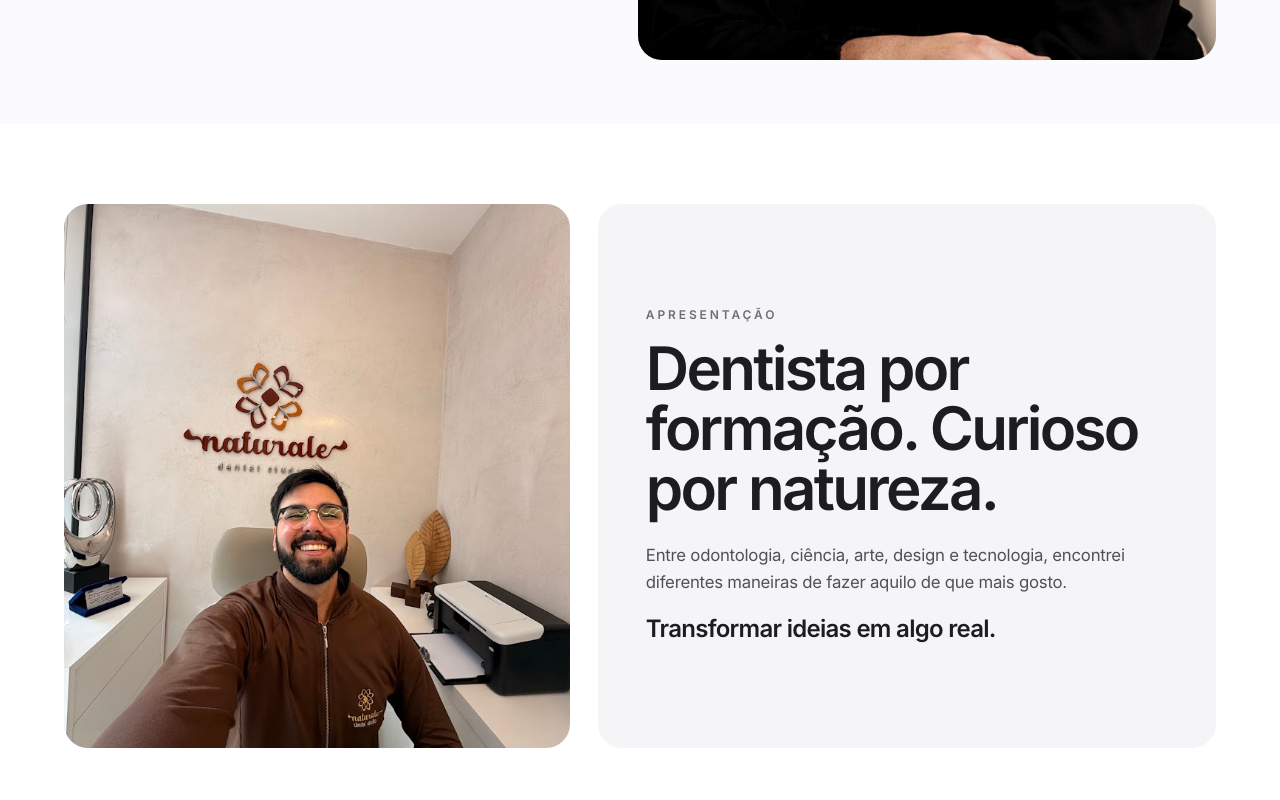
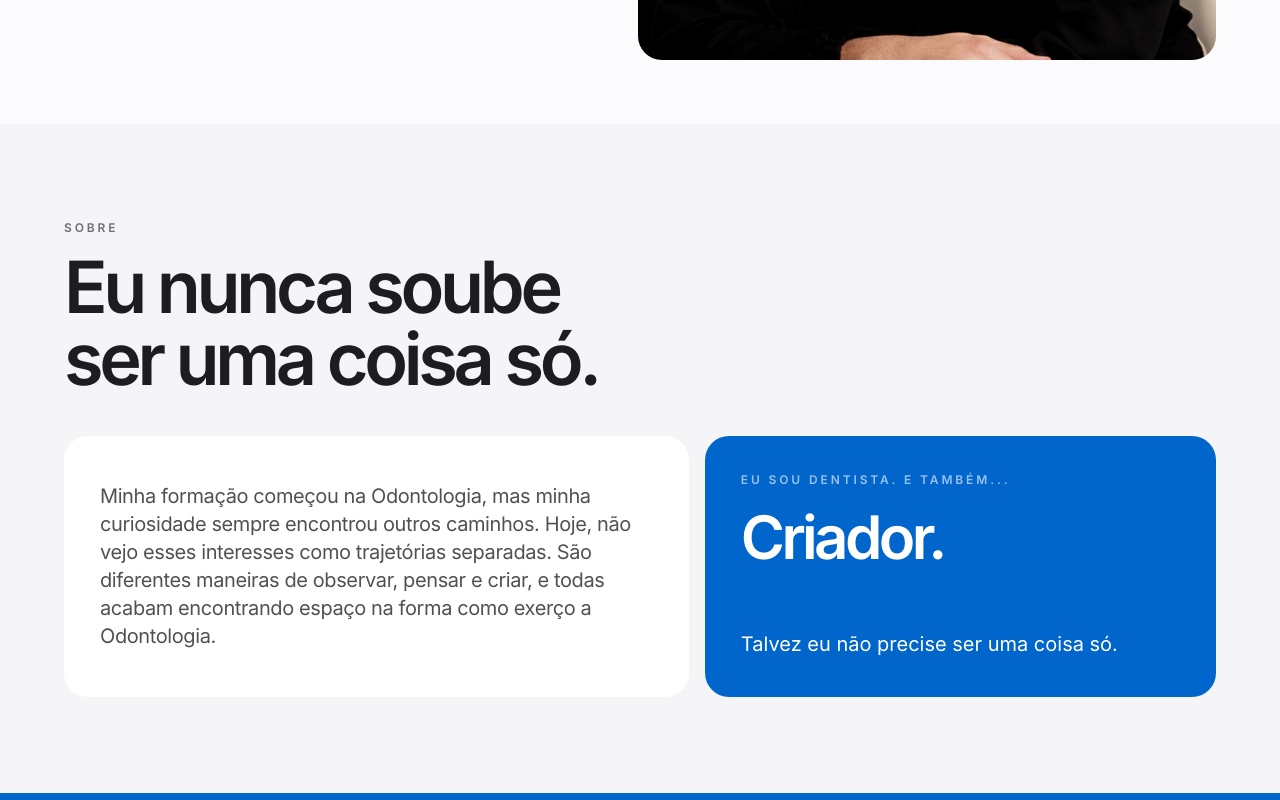
Before and after one commit to drmatheusfilgueiras/matheusfilgueiras, a React (Vite) app: page / in a window 1280 px wide. Shown: the part 820-1620 px from the top of the page. Built offline with nearby package versions, Linux system fonts and the light colour scheme; the HTML template or start-up script is replaced by a standard one; a web font is replaced by a local one.

Commit message:
Remove home introduction section

```diff
--- a/src/pages/AppleTestPage.jsx
+++ b/src/pages/AppleTestPage.jsx
@@ -11,7 +11,6 @@ const SALUD_WHATSAPP_URL = 'https://api.whatsapp.com/send?phone=22992096463&text
 const NATURALE_WHATSAPP_URL = 'https://api.whatsapp.com/send/?phone=5522998508639&text&type=phone_number&app_absent=0';
 const SEDACAO_URL = 'https://www.instagram.com/p/DbT4X1lhsaw/';
 const navLinks = [
-  ['Apresentação', '#apresentacao-apple'],
   ['Atendimento', '#atendimento-apple'],
   ['Caminho', '#caminho-apple'],
   ['Linguagens', '#linguagens-apple'],
@@ -610,29 +609,6 @@ function AppleTestPage() {
           </div>
         </section>
 
-        <section id="apresentacao-apple" className="bg-white px-5 py-14 sm:px-8 lg:py-20">
-          <div className="mx-auto grid max-w-6xl gap-7 lg:grid-cols-[0.9fr_1.1fr] lg:items-stretch">
-            <Reveal className="overflow-hidden rounded-[24px] bg-[#f5f5f7]">
-              <img
-                src="/assets/photos/apresentacao-naturale.jpg"
-                alt="Matheus Filgueiras na Naturale Dental Studio"
-                className="h-[28rem] w-full object-cover object-[center_46%] lg:h-[34rem]"
-                loading="lazy"
-              />
-            </Reveal>
-            <Reveal delay={0.08} className="flex items-center rounded-[24px] bg-[#f5f5f7] p-7 sm:p-10 lg:p-12">
-              <div>
-                <p className="text-xs font-semibold uppercase tracking-[0.24em] text-[#6e6e73]">Apresentação</p>
-                <h2 className="mt-4 text-4xl font-semibold tracking-[-0.045em] sm:text-6xl">Dentista por formação. Curioso por natureza.</h2>
-                <div className="mt-6 space-y-4 text-[1.05rem] leading-relaxed tracking-[-0.015em] text-[#515154]">
-                  <p>Entre odontologia, ciência, arte, design e tecnologia, encontrei diferentes maneiras de fazer aquilo de que mais gosto.</p>
-                  <p className="text-2xl font-semibold tracking-[-0.03em] text-[#1d1d1f]">Transformar ideias em algo real.</p>
-                </div>
-              </div>
-            </Reveal>
-          </div>
-        </section>
-
         <section className="bg-[#f5f5f7] px-5 py-16 sm:px-8 lg:py-24">
           <div className="mx-auto max-w-6xl">
             <Reveal>
```
